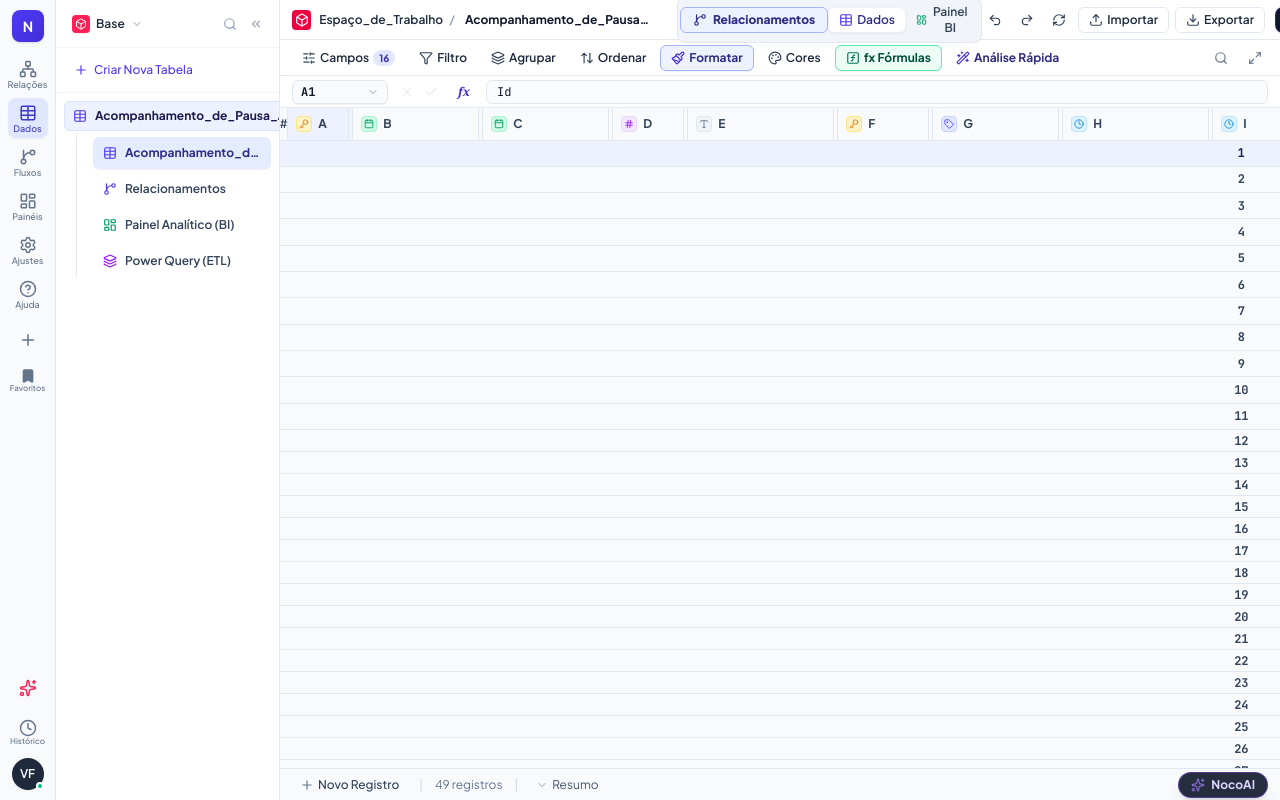
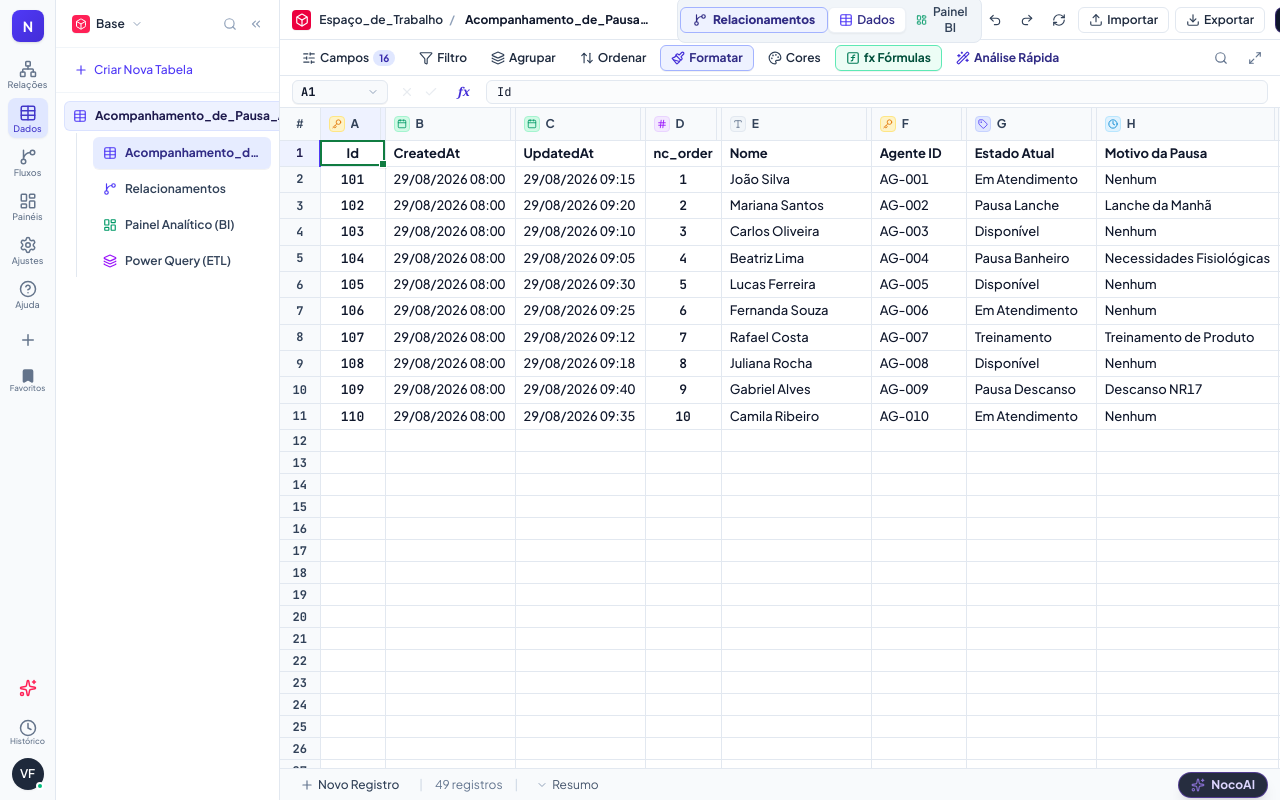
Before and after one commit to Fonteleee/excel-powerquery-powerbi, a React (Vite) app: page / in a window 1280 px wide. Built offline with nearby package versions, Linux system fonts and the light colour scheme.

Commit message:
fix(grid): remove thead duplicado que quebrava as colunas da grade; ignora .claude/

```diff
--- a/src/components/Grid/SpreadsheetGrid.tsx
+++ b/src/components/Grid/SpreadsheetGrid.tsx
@@ -861,7 +861,6 @@ export const SpreadsheetGrid: React.FC<SpreadsheetGridProps> = ({
       >
       <table className={`border-collapse table-fixed w-max text-xs bg-white ${!showGridlines ? 'no-gridlines' : ''}`}>
         {/* Table Column Header: Top Left corner (#) + NocoDB Column Types */}
-        <thead className="sticky top-0 z-20 bg-[#f8fafc]">
         <GridHeaderRow
           sheet={sheet}
           activeCell={activeCell}
@@ -882,7 +881,6 @@ export const SpreadsheetGrid: React.FC<SpreadsheetGridProps> = ({
           handleApplyColumnFilter={handleApplyColumnFilter}
           handleSortColumn={handleSortColumn}
         />
-        </thead>
 
         {/* Table Body with Top/Bottom virtual spacers */}
         <tbody>
```
Also changed, not shown: 1 other file (tests, documents, lock files or other folders).
